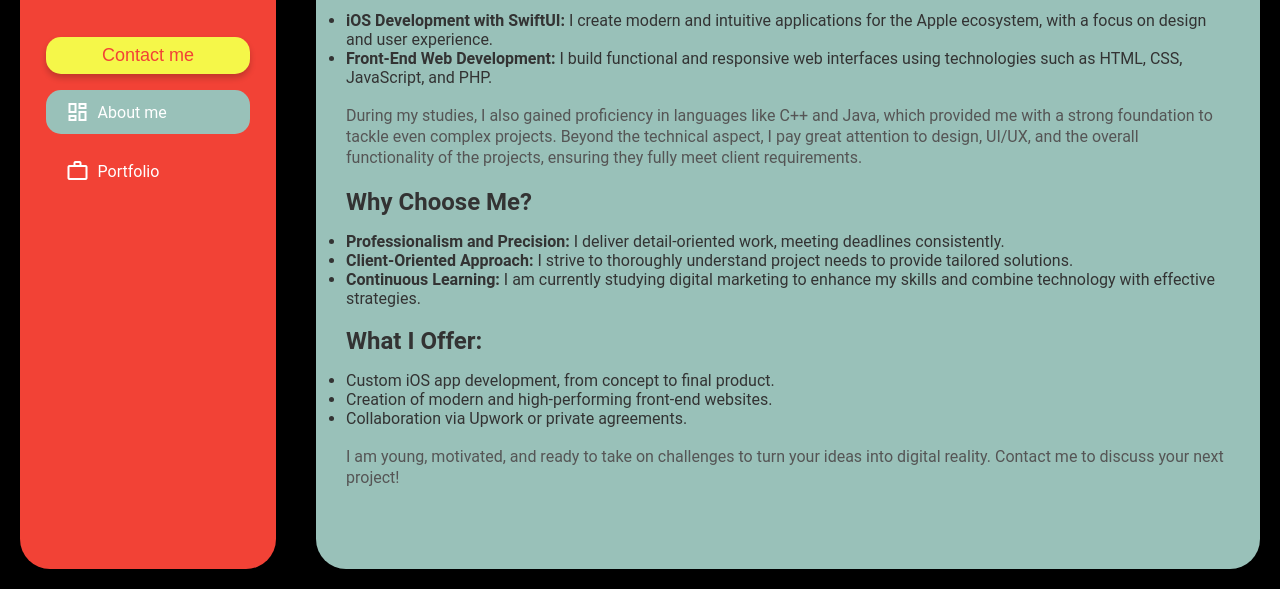
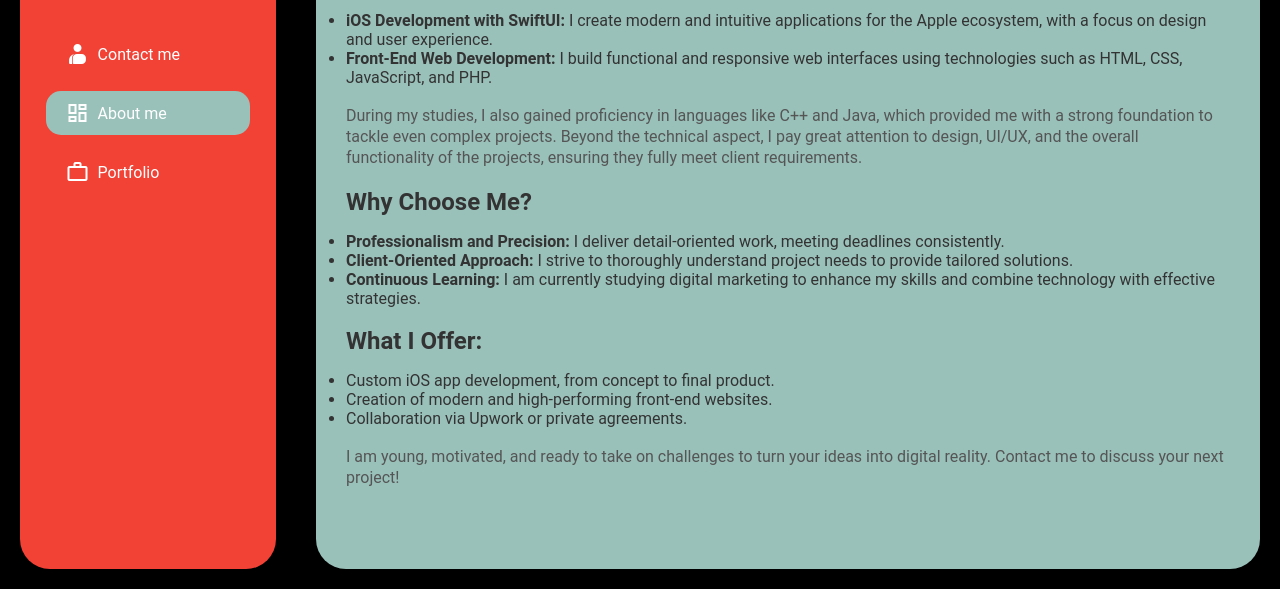
Before and after one commit to leoobella/website, a plain HTML site: page index.html in a window 1280 px wide. Shown: the part 211-800 px from the top of the page. Drawn offline with nearby package versions, Linux system fonts and the light colour scheme.

Commit message:
Update index.html

```diff
--- a/index.html
+++ b/index.html
@@ -2,17 +2,18 @@
 <html lang="en">
 
 <head>
-  <meta charset="UTF-8">
-  <meta name="viewport" content="width=device-width, initial-scale=1.0">
-  <title>Leonardo Bellani</title>
-  <link rel="stylesheet" href="styles.css">
-  <link href="https://fonts.googleapis.com/css2?family=Material+Symbols+Outlined" rel="stylesheet">
+    <meta charset="UTF-8">
+    <meta name="viewport" content="width=device-width, initial-scale=1.0">
+    <title>Leonardo Bellani</title>
+    <link rel="stylesheet" href="styles.css">
+    <link href="https://fonts.googleapis.com/css2?family=Material+Symbols+Outlined" rel="stylesheet">
+    <link rel="icon" type="image/jpeg" href="img/avatar.jpeg">
 </head>
 
 <body>
-  <!-- Background Layer -->
+
   <div class="background-layer">
-    <!-- Navbar and Profile Section -->
+
     <aside class="navbar-layer">
       <div class="profile">
         <img src="img/avatar.jpeg" alt="Avatar" class="avatar">
@@ -22,7 +23,11 @@
       <nav class="menu">
         <ul>
 
-            <button class="cta-button" onclick="switchContent('contacts')" >Contact me</button>
+            <li class="menu-item" onclick="switchContent('contacts')">
+                <a href="#about">
+                    <span class="material-symbols-outlined">contacts_product</span> Contact me
+                </a>
+            </li>
 
             <li class="menu-item active" onclick="switchContent('about')">
                 <a href="#about">
@@ -199,3 +204,7 @@
 </body>
 
 </html>
+  <script src="script.js"></script>
+</body>
+
+</html>
```
